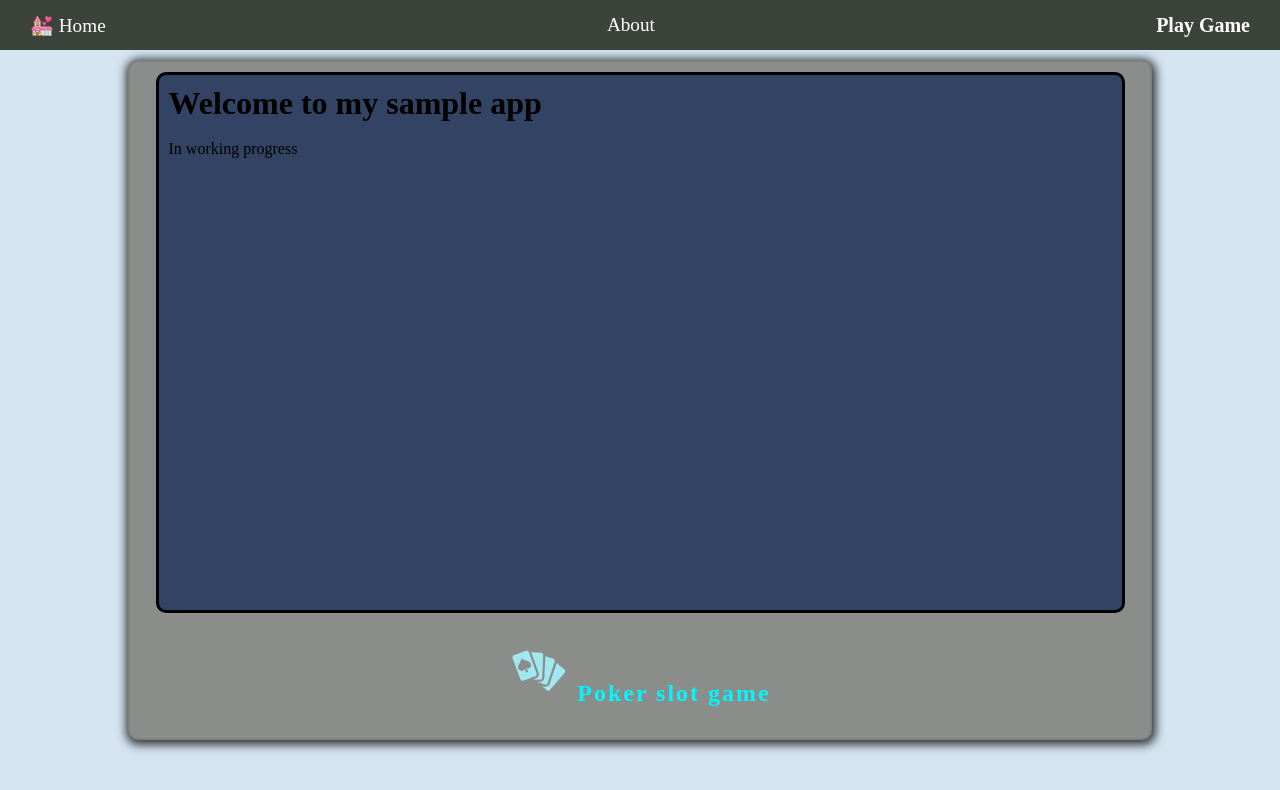
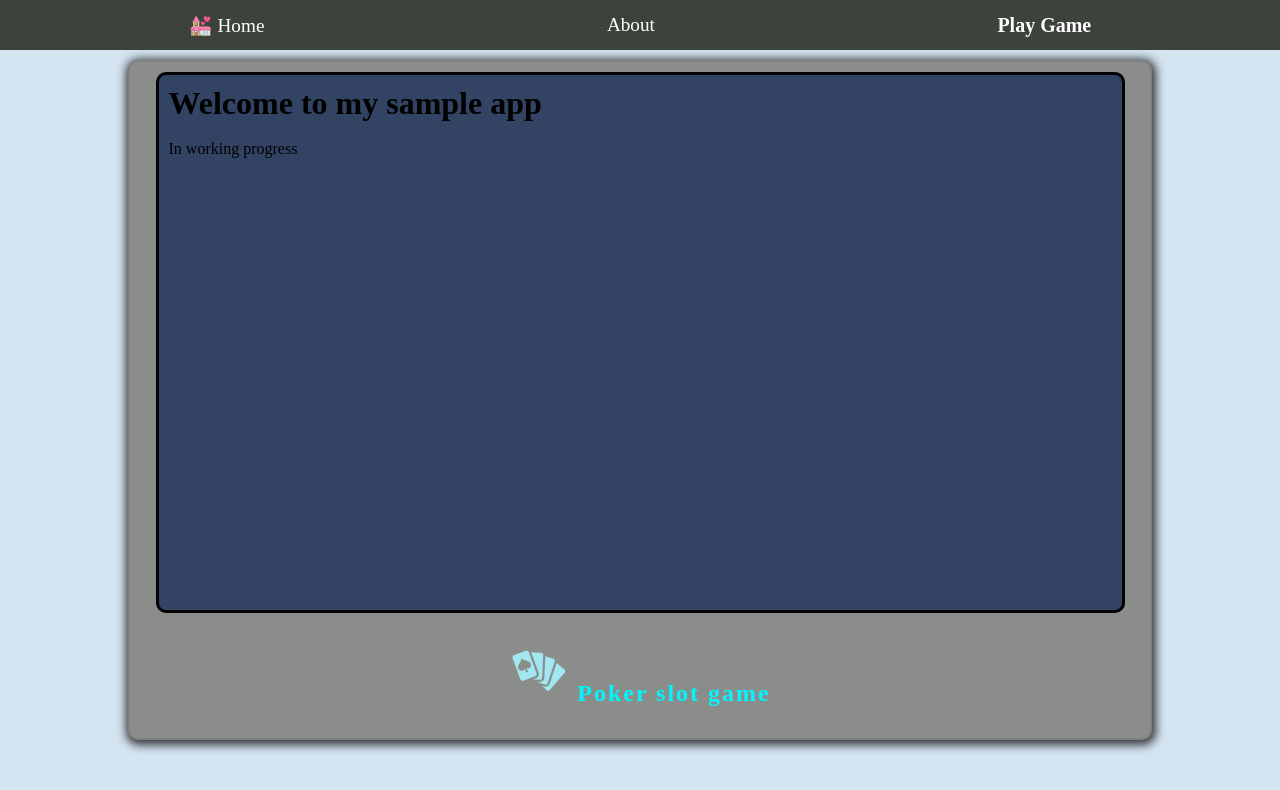
Before and after one commit to kokolotoo/semple-hold-em, a React (Vite) app: page / in a window 1280 px wide. Shown: the top 790 px of the page. Built offline with nearby package versions, Linux system fonts and the light colour scheme; a web font is replaced by a local one.

Commit message:
little style change

```diff
--- a/src/App.jsx
+++ b/src/App.jsx
@@ -17,9 +17,9 @@ function App() {
 
   return (
     <>
-      <Navbar />
+
       <DataProvider>
-
+        <Navbar />
         <div className='game-board'>
 
           <div className="play-board">
--- a/src/Components/Navbar/NavBar.jsx
+++ b/src/Components/Navbar/NavBar.jsx
@@ -20,6 +20,7 @@ export default function Navbar() {
 
     const playAudio = () => {
         audio.play();
+        setMenuOpen(false);
     }
 
     useEffect(() => {
@@ -32,15 +33,17 @@ export default function Navbar() {
 
     return (
         <nav className='header__nav'>
-            <Link to='/' className='header__logo'>
-                💒 Home
-            </Link>
-
-            <Link to='/about' className='header__logo' onClick={playAudio}>
-                About
-            </Link>
 
             <ul className={`header__menu ${menuOpen ? 'header__menu-open' : ''}`}>
+
+                <Link to='/' className='header__logo' onClick={closeMenu}>
+                    💒 Home
+                </Link>
+
+                <Link to='/about' className='header__logo' onClick={playAudio}>
+                    About
+                </Link>
+
                 <li className='header__item' onClick={closeMenu}><Link to='/game'>Play Game</Link></li>
             </ul>
 
--- a/src/Components/Navbar/navBar.css
+++ b/src/Components/Navbar/navBar.css
@@ -10,22 +10,20 @@
     width: 100%;
     box-sizing: border-box;
 }
-.header__nav p{
-    font-size: large;
-    font-family: Georgia, 'Times New Roman', Times, serif;
-}
-.header__logo  {
-   color: #fff;
-   text-decoration: none;
-   font-size: larger;
+
+.header__logo {
+    color: #fff;
+    text-decoration: none;
+    font-size: larger;
 }
 
 .header__menu {
     list-style-type: none;
+    width: 100%;
     display: flex;
     align-items: center;
+    justify-content: space-around;
     gap: 25px;
-
 }
 
 .header__item a {
@@ -60,16 +58,19 @@
         display: none;
         flex-direction: column;
         position: absolute;
-        height: 100vh;
+        height: 20vh;
+        width: 20%;
         top: 50px;
         right: 0;
         left: 0;
-        background-color: #3C433B;
+        background-color: #3c433bef;
         padding: 10px 0;
+        border-bottom-right-radius: 15px;
     }
 
     .header__menu-open {
         display: flex;
+        justify-content: space-around;
     }
 
     .header__nav {
@@ -78,6 +79,16 @@
     }
 }
 
+@media screen and (max-width: 750px) {
+
+    .header__menu {
+        height: 20vh;
+        width: 40%;
+    }
+
+
+}
+
 body.scroll-lock {
     overflow: hidden;
 }
```
